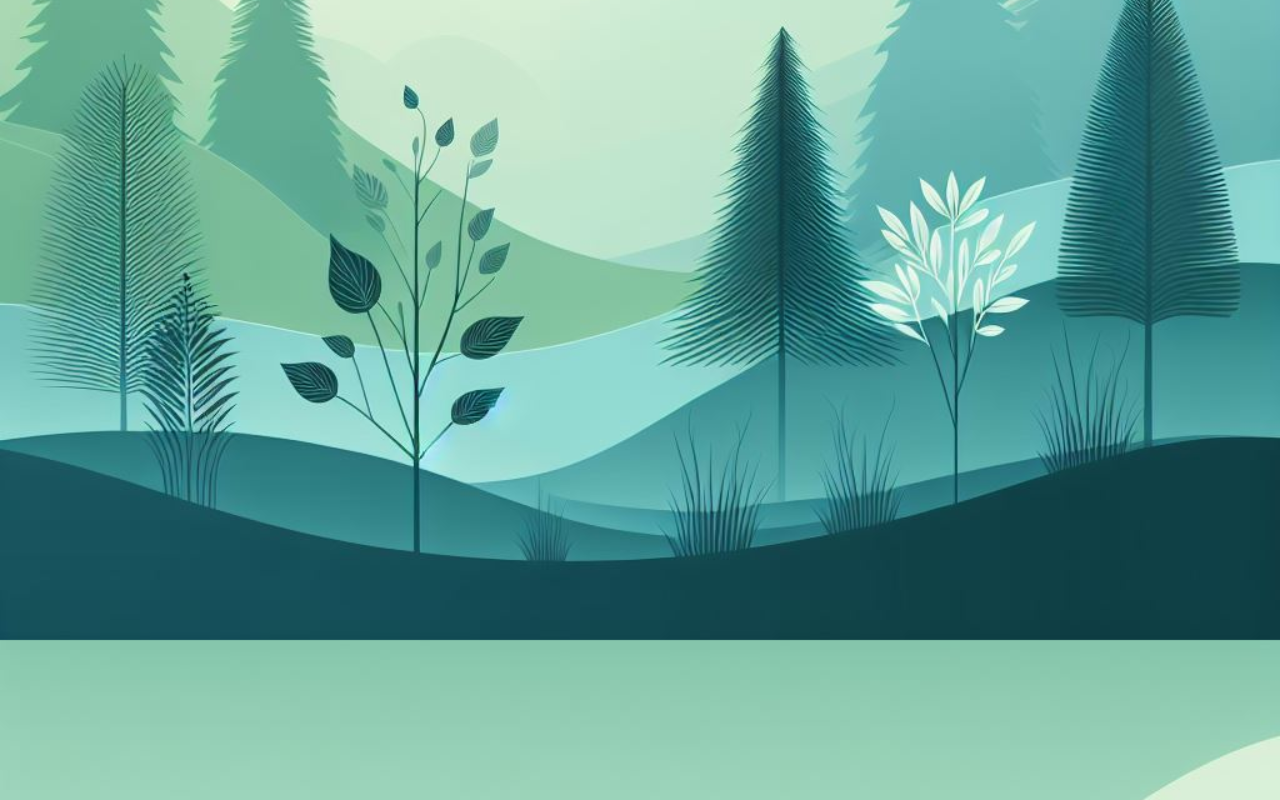
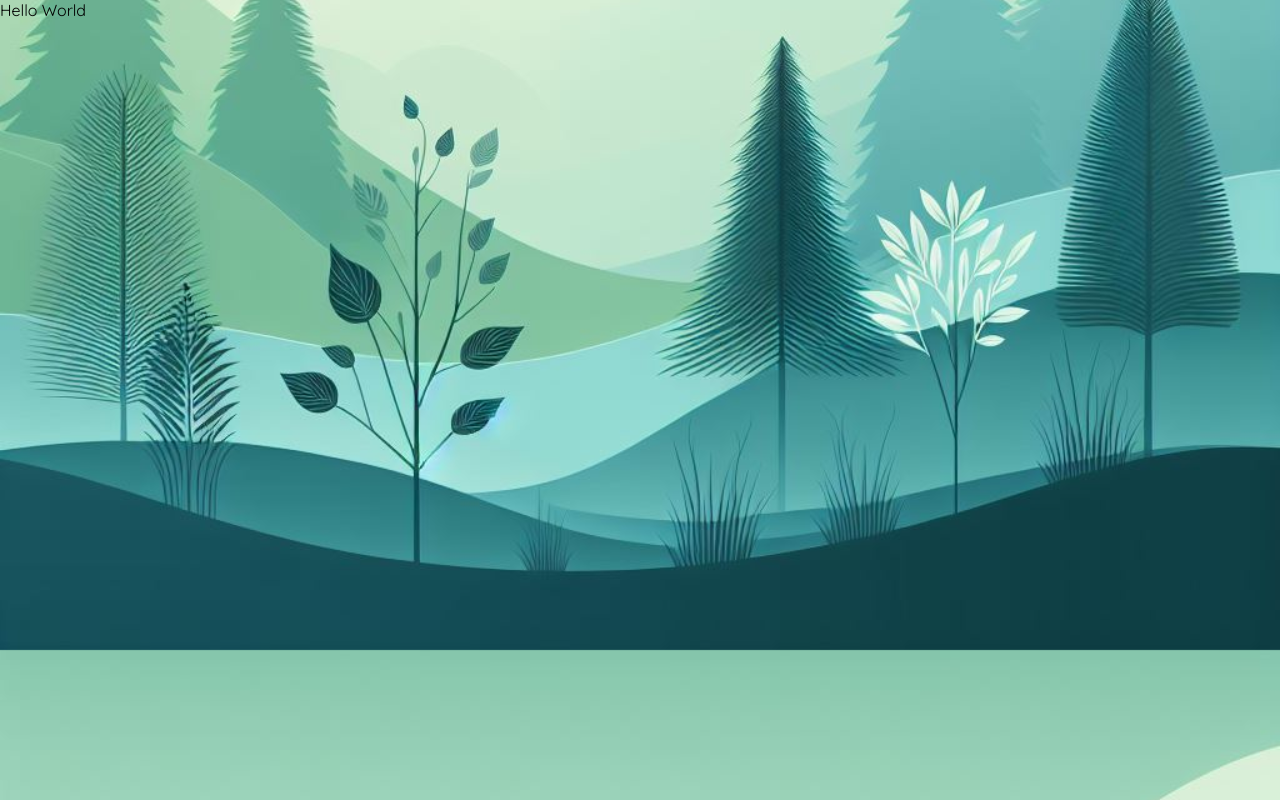
Before and after one commit to xyzdeivid/puvs, a React (Create React App) app: page /dietpage in a window 1280 px wide. Before the commit this address had no page. Built offline with nearby package versions, Linux system fonts and the light colour scheme.

Commit message:
criacao da pagina dietpage

```diff
--- a/src/App.tsx
+++ b/src/App.tsx
@@ -2,6 +2,7 @@ import { BrowserRouter as Router, Routes, Route } from 'react-router-dom'
 
 import Home from 'pages/Home'
 import User from 'pages/User'
+import DietPage from 'pages/DietPage'
 import UserProvider from 'UserInfo'
 
 import './App.css'
@@ -14,6 +15,7 @@ export default function App() {
                 <Routes>
                     <Route path='/' element={<Home />} />
                     <Route path='/user' element={<User />} />
+                    <Route path='/dietpage' element={<DietPage />} />
                 </Routes>
             </Router>
         </UserProvider>
--- /dev/null
+++ b/src/pages/DietPage.tsx
@@ -0,0 +1,7 @@
+export default function DietPage() {
+    return (
+        <div>
+            Hello World
+        </div>
+    )
+}
--- a/src/pages/User.tsx
+++ b/src/pages/User.tsx
@@ -1,4 +1,5 @@
 import { useContext } from 'react'
+import { useNavigate } from 'react-router-dom'
 import { UserContext } from 'UserInfo'
 import { buttonStyle, mainColor, mainGradiente } from 'styles'
 import { functions } from 'functions/user'
@@ -49,6 +50,8 @@ export default function Info() {
         borderRadius: '50%',
     }
 
+    const navigate = useNavigate()
+
     return (
         <div style={containerStyle}>
             <div style={{ position: 'relative', marginBottom: '16px' }}>
@@ -59,7 +62,7 @@ export default function Info() {
                     <li style={listStyle} key={3}><b>Sugestão de consumo de água:</b> {water}ml</li>
                 </ul>
             </div>
-            <button style={buttonStyle}>Crie sua dieta aqui!</button>
+            <button onClick={() => navigate('/dietpage')} style={buttonStyle}>Crie sua dieta aqui!</button>
         </div>
     )
 }
```
